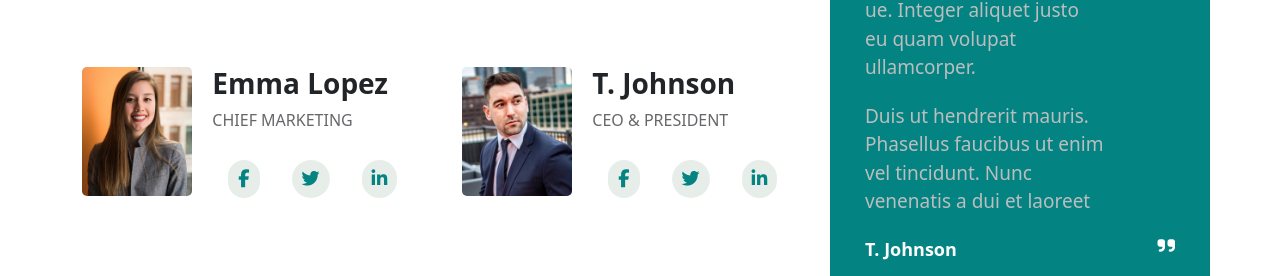
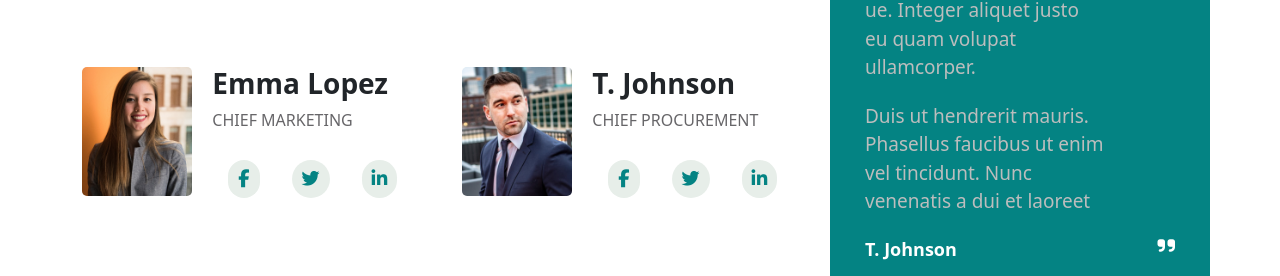
Before and after one commit to Marco-Gagliano/proj-html-vuejs, a Vue app: page / in a window 1280 px wide. Shown: the part 3424-3700 px from the top of the page. Built offline with nearby package versions, Linux system fonts and the light colour scheme.

Commit message:
creazione-ciclo-card-team

```diff
--- a/src/components/TeamComponent.vue
+++ b/src/components/TeamComponent.vue
@@ -13,42 +13,25 @@
 
           <div class="row">
 
-            <div class="col-6">
+            <div class="col-6" v-for="(team, index) in cardTeam" :key="`team${index}`">
 
-              <img src="../assets/images/team-1.jpg" alt="David Cooper Image">
+              <img :src="team.img" :alt="team.name">
 
               <div class="info-team">
-                <h3>David Cooper</h3>
-                <span>CTO & CO-FOUNDER</span>
+                <h3>{{team.name}}</h3>
+                <span>{{team.role}}</span>
 
                 <div class="contact-team">
-                  <a href="#"><i class="fa-brands fa-facebook-f"></i></a>
-                  <a href="#"><i class="fa-brands fa-twitter"></i></a>
-                  <a href="#"><i class="fa-brands fa-linkedin-in"></i></a>
-                </div>
-
-              </div>
-            </div>
-
-            <div class="col-6">
-
-              <img src="../assets/images/team-3.jpg" alt="Oliver Jones Image">
-
-              <div class="info-team">
-                <h3>Oliver Jones</h3>
-                <span>CHIEF PROCUREMENT</span>
-
-                <div class="contact-team">
-                  <a href="#"><i class="fa-brands fa-facebook-f"></i></a>
-                  <a href="#"><i class="fa-brands fa-twitter"></i></a>
-                  <a href="#"><i class="fa-brands fa-linkedin-in"></i></a>
+                  <a href="#"><i :class="team.fb"></i></a>
+                  <a href="#"><i :class="team.twitter"></i></a>
+                  <a href="#"><i :class="team.linkedIn"></i></a>
                 </div>
 
               </div>
             </div>
 
 
-            <div class="col-6">
+            <!-- <div class="col-6">
 
               <img src="../assets/images/team-2.jpg" alt="Emma Lopez Image">
 
@@ -80,7 +63,7 @@
                 </div>
 
               </div>
-            </div>
+            </div> -->
 
           </div>
 
@@ -107,7 +90,51 @@
 <script>
 
 export default {
-  name: 'TeamComponent'
+  name: 'TeamComponent',
+
+  data() {
+    return {
+      cardTeam: [
+        {
+          img: require('../assets/images/team-1.jpg'),
+          name: 'David Cooper',
+          role: 'CTO & CO-FOUNDER',
+          fb: 'fa-brands fa-facebook-f',
+          twitter: 'fa-brands fa-twitter',
+          linkedIn: 'fa-brands fa-linkedin-in',
+        },
+
+        {
+          img: require('../assets/images/team-3.jpg'),
+          name: 'Oliver Jones',
+          role: 'CHIEF PROCUREMENT',
+          fb: 'fa-brands fa-facebook-f',
+          twitter: 'fa-brands fa-twitter',
+          linkedIn: 'fa-brands fa-linkedin-in',
+        },
+
+        {
+          img: require('../assets/images/team-2.jpg'),
+          name: 'Emma Lopez',
+          role: 'CHIEF MARKETING',
+          fb: 'fa-brands fa-facebook-f',
+          twitter: 'fa-brands fa-twitter',
+          linkedIn: 'fa-brands fa-linkedin-in',
+        },
+
+        {
+          img: require('../assets/images/team-4.jpg'),
+          name: 'T. Johnson',
+          role: 'CHIEF PROCUREMENT',
+          fb: 'fa-brands fa-facebook-f',
+          twitter: 'fa-brands fa-twitter',
+          linkedIn: 'fa-brands fa-linkedin-in',
+        },
+      ]
+    }
+
+
+  }
 }
 </script>
 
```
